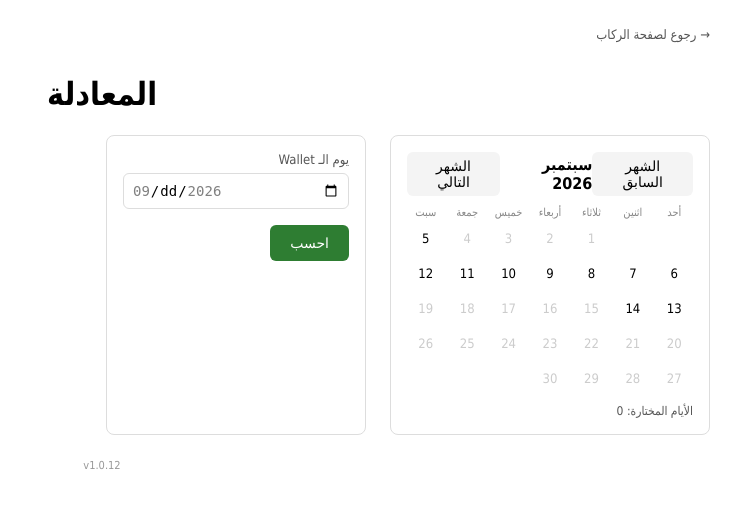
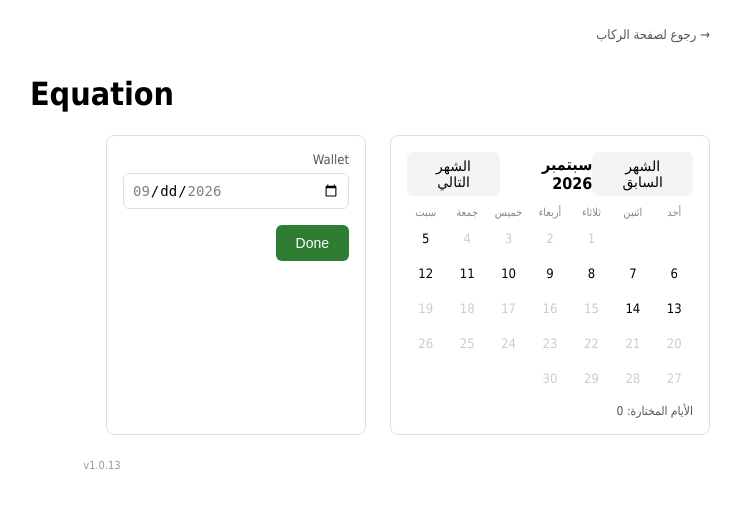
Before and after one commit to abdallahfarag255/SOG, a Flask app: page /riders/equation in a window 1280 px wide. Shown: the top 508 px of the page, without its empty margins (538-1279 px from the left). Run offline with Flask 3, Linux system fonts and the light colour scheme; parts of the project's set-up code (start-up, migrations or seed data) failed here and were passed over.

Commit message:
Wording/layout tweaks on the equation page
Column order swapped (Installments before Wallet), labels shortened to
just the English terms, and "Equation" used consistently instead of
the Arabic word throughout.

Co-Authored-By: Claude Sonnet 5 <noreply@anthropic.com>

```diff
--- a/app.py
+++ b/app.py
@@ -164,7 +164,7 @@ def riders_equation():
         try:
             rows = rider_service.get_equation_report(selected_dates, wallet_date)
         except Exception as exc:
-            flash(f"تعذر حساب المعادلة: {exc}")
+            flash(f"تعذر حساب الـ Equation: {exc}")
 
     return render_template(
         "equation.html",
--- a/templates/equation.html
+++ b/templates/equation.html
@@ -3,7 +3,7 @@
 <head>
     <meta charset="UTF-8">
     <meta name="viewport" content="width=device-width, initial-scale=1">
-    <title>المعادلة</title>
+    <title>Equation</title>
     <style>
         * { box-sizing: border-box; }
         body { font-family: Tahoma, Arial, sans-serif; width: 100%; margin: 0 auto; padding: 24px 32px; max-width: 100%; overflow-x: hidden; }
@@ -42,7 +42,7 @@
 </head>
 <body>
     <a class="back-link" href="{{ url_for('riders') }}">&rarr; رجوع لصفحة الركاب</a>
-    <h1 style="text-align:center;">المعادلة</h1>
+    <h1 style="text-align:center;">Equation</h1>
 
     {% with messages = get_flashed_messages() %}
         {% if messages %}
@@ -69,9 +69,9 @@
             </div>
 
             <div class="panel wallet-panel">
-                <label>يوم الـ Wallet</label>
+                <label>Wallet</label>
                 <input type="date" name="wallet_date" value="{{ wallet_date }}" min="{{ min_archive_date }}" max="{{ max_date }}">
-                <button type="submit" class="calc-btn">احسب</button>
+                <button type="submit" class="calc-btn">Done</button>
             </div>
         </div>
     </form>
@@ -81,9 +81,9 @@
     <table>
         <thead>
             <tr>
-                <th>المعادلة (Wallet - Installments)</th>
+                <th>Equation (Wallet - Installments)</th>
+                <th>Installments</th>
                 <th>Wallet</th>
-                <th>مجموع Installments</th>
                 <th>ID Rider</th>
                 <th>Driver Name</th>
             </tr>
@@ -92,8 +92,8 @@
             {% for r in rows %}
             <tr>
                 <td class="{% if r.equation > 0 %}eq-positive{% elif r.equation < 0 %}eq-negative{% endif %}">{{ "%.2f"|format(r.equation) }}</td>
+                <td>{{ "%.2f"|format(r.installments_sum) }}</td>
                 <td>{{ "%.2f"|format(r.wallet) }}</td>
-                <td>{{ "%.2f"|format(r.installments_sum) }}</td>
                 <td>{{ r.rider_id }}</td>
                 <td>{{ r.driver_name }}</td>
             </tr>
--- a/version.py
+++ b/version.py
@@ -1 +1 @@
-APP_VERSION = "1.0.12"
+APP_VERSION = "1.0.13"
```
